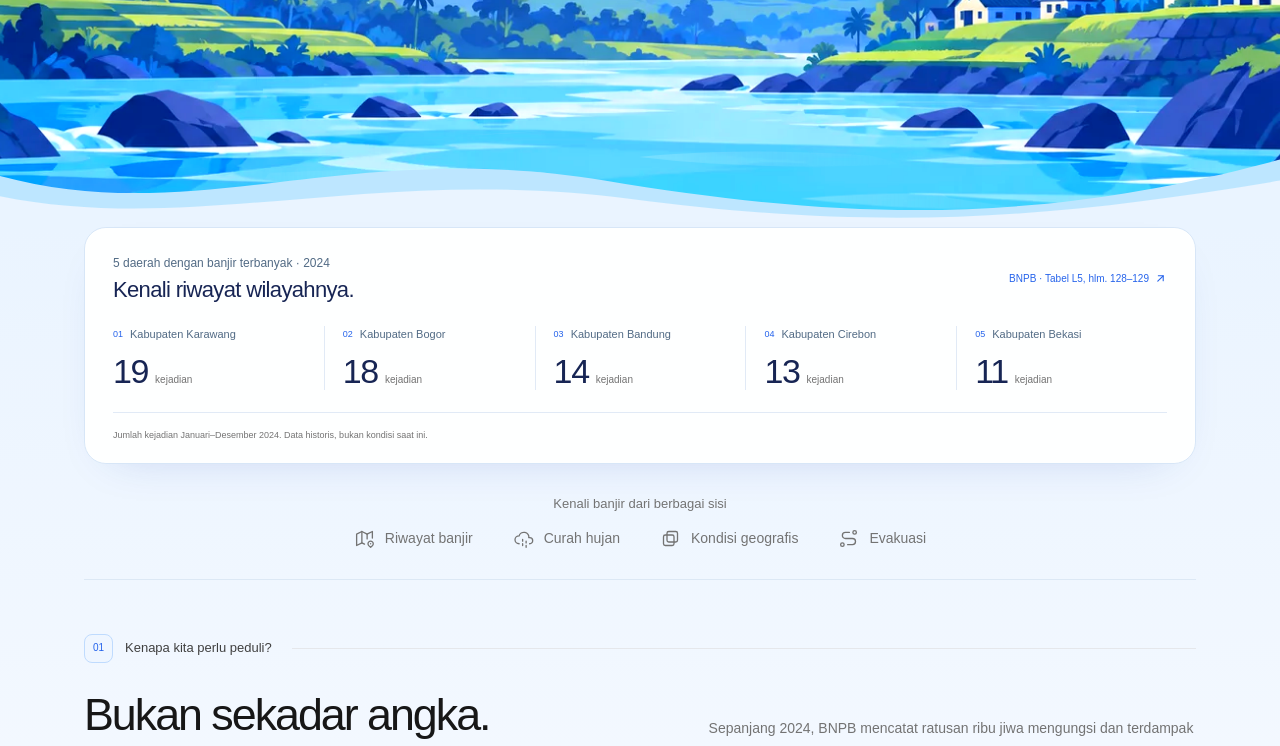
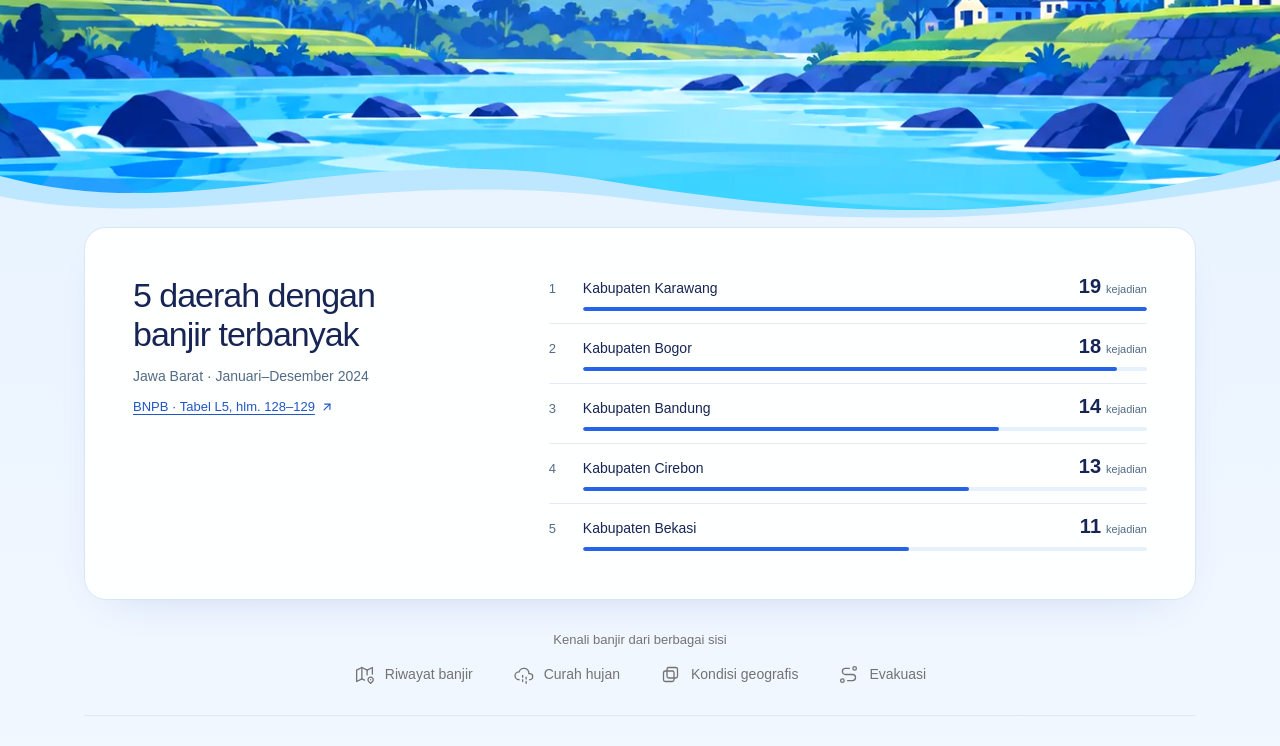
Before and after one commit to bejir-orgz/bejir, a Next.js app in the folder apps/web/: page / in a window 1280 px wide. Shown: the part 570-1316 px from the top of the page. Built offline with nearby package versions, Linux system fonts and the light colour scheme; a web font is replaced by a local one.

Commit message:
fix(landing): improve flood ranking layout

```diff
--- a/apps/web/app/landing/_components/landing-page.tsx
+++ b/apps/web/app/landing/_components/landing-page.tsx
@@ -70,9 +70,30 @@ export function LandingPage() {
 
         <div className={styles.riverContinuation}>
         <MotionReveal className={styles.regionSummary}>
-          <div className={styles.regionSummaryHeading}><div><p>5 daerah dengan banjir terbanyak · 2024</p><h2>Kenali riwayat wilayahnya.</h2></div><a href={floodRankingSource} target="_blank" rel="noreferrer">BNPB · Tabel L5, hlm. 128–129 <IconArrowUpRight size={13} aria-hidden="true" /></a></div>
-          <ol className={styles.regionList}>{topFloodRegions.map((region, i) => <MotionReveal as="li" key={region.code} delay={i * 0.08}><span className={styles.regionName}><small>0{i + 1}</small>{region.name}</span><strong><AnimatedNumber value={region.count} delay={i * 0.08} /><span>kejadian</span></strong></MotionReveal>)}</ol>
-          <p className={styles.regionNote}>Jumlah kejadian Januari–Desember 2024. Data historis, bukan kondisi saat ini.</p>
+          <div className={styles.regionSummaryHeading}>
+            <h2>5 daerah dengan banjir terbanyak</h2>
+            <p>Jawa Barat · Januari–Desember 2024</p>
+            <a href={floodRankingSource} target="_blank" rel="noreferrer">
+              BNPB · Tabel L5, hlm. 128–129 <IconArrowUpRight size={14} aria-hidden="true" />
+            </a>
+          </div>
+          <ol className={styles.regionList} role="list" aria-label="Peringkat kejadian banjir">
+            {topFloodRegions.map((region, i) => (
+              <MotionReveal as="li" key={region.code} delay={i * 0.08}>
+                <span className={styles.regionRank} aria-hidden="true">{i + 1}</span>
+                <span className={styles.regionName}>{region.name}</span>
+                <strong className={styles.regionCount}>
+                  <AnimatedNumber value={region.count} delay={i * 0.08} />
+                  <small>kejadian</small>
+                </strong>
+                <div className={styles.regionBar} aria-hidden="true">
+                  <div style={{ width: `${region.count / topFloodRegions[0].count * 100}%` }}>
+                    <MotionDataBar />
+                  </div>
+                </div>
+              </MotionReveal>
+            ))}
+          </ol>
         </MotionReveal>
         <section className={styles.coverage} aria-label="Cakupan informasi">
           <p>Kenali banjir dari berbagai sisi</p>
--- a/apps/web/app/landing/_components/landing.module.css
+++ b/apps/web/app/landing/_components/landing.module.css
@@ -72,17 +72,50 @@
 
 .heroShore { position: absolute; z-index: 3; bottom: -1px; left: 0; width: 100%; height: 110px; pointer-events: none; }
 .riverContinuation { position: relative; padding: 0 24px; background: linear-gradient(180deg, #eaf4ff, #f5f9ff 65%, #fff); }
-.regionSummary { position: relative; z-index: 4; max-width: 1112px; margin: -3px auto 0; padding: 26px 28px 20px; border: 1px solid #d7e6f7; border-radius: 22px; background: #ffffffeb; box-shadow: 0 16px 45px -30px #1e40af45; }
-.regionSummaryHeading { display: flex; align-items: center; justify-content: space-between; flex-wrap: wrap; gap: 12px; }
-.regionSummaryHeading p { color: #526b85; font-size: 12px; }
-.regionSummary h2 { margin-top: 5px; color: #172554; font-size: 22px; font-weight: 500; letter-spacing: -.03em; }
-.regionSummaryHeading a { display: inline-flex; align-items: center; gap: 5px; color: #2563eb; font-size: 10px; }
-.regionList { display: grid; grid-template-columns: repeat(5, 1fr); gap: 0; margin-top: 24px; list-style: none; }
-.regionList li { padding: 0 18px; border-left: 1px solid #e1eaf6; }.regionList li:first-child { padding-left: 0; border-left: 0; }
-.regionName { display: flex; align-items: center; gap: 7px; color: #526b85; font-size: 11px; }.regionName small { color: #2563eb; font-size: 9px; }
-.regionList strong { display: flex; align-items: baseline; gap: 7px; margin-top: 10px; color: #172554; font-size: 34px; line-height: 1.1; font-weight: 500; letter-spacing: -.04em; font-variant-numeric: tabular-nums; }
-.regionList strong > span:last-child { color: #737373; font-size: 10px; letter-spacing: 0; font-weight: 400; }
-.regionNote { margin-top: 22px; padding-top: 14px; border-top: 1px solid #e1eaf6; color: #737373; font-size: 9px; line-height: 1.8; }
+.regionSummary {
+  position: relative;
+  z-index: 4;
+  display: grid;
+  grid-template-columns: minmax(0, 1fr) minmax(0, 1.7fr);
+  gap: clamp(28px, 5vw, 64px);
+  max-width: 1112px;
+  margin: -3px auto 0;
+  padding: clamp(24px, 4vw, 48px);
+  border: 1px solid #d7e6f7;
+  border-radius: 22px;
+  background: #ffffffeb;
+  box-shadow: 0 16px 45px -30px #1e40af45;
+}
+.regionSummary h2 {
+  color: #172554;
+  font-size: clamp(24px, 3vw, 34px);
+  font-weight: 500;
+  line-height: 1.15;
+  letter-spacing: -.03em;
+  text-wrap: balance;
+}
+.regionSummaryHeading p { margin-top: 12px; color: #526b85; font-size: 14px; }
+.regionSummaryHeading a { display: inline-flex; align-items: center; gap: 5px; margin-top: 10px; color: #2056c6; font-size: 13px; text-decoration: underline; text-underline-offset: 3px; }
+
+.regionList { list-style: none; }
+.regionList li {
+  display: grid;
+  grid-template-columns: 1.5rem minmax(0, 1fr) max-content;
+  align-items: baseline;
+  column-gap: 10px;
+  row-gap: 8px;
+  padding-block: 12px;
+  border-bottom: 1px solid #e1eaf6;
+}
+.regionList li:first-child { padding-top: 0; }
+.regionList li:last-child { padding-bottom: 0; border-bottom: 0; }
+.regionRank { color: #526b85; font-size: 13px; font-variant-numeric: tabular-nums; }
+.regionName { color: #172554; font-size: 14px; font-weight: 500; overflow-wrap: anywhere; }
+.regionCount { display: flex; align-items: baseline; gap: 5px; color: #172554; font-size: 20px; font-weight: 600; line-height: 1; font-variant-numeric: tabular-nums; }
+.regionCount small { color: #526b85; font-size: 11px; font-weight: 400; }
+.regionBar { grid-column: 2 / -1; height: 4px; overflow: hidden; border-radius: 999px; background: #e7f0fd; }
+.regionBar > div { height: 100%; border-radius: inherit; }
+.regionBar span { display: block; height: 100%; border-radius: inherit; background: #2563eb; }
 .heroDescription { max-width: 500px; margin-inline: auto; font-size: 15px; line-height: 1.8; color: #3c5879; }
 .actions { display: flex; flex-wrap: wrap; align-items: center; justify-content: center; gap: 24px; margin-top: 26px; }
 .actions > a:first-child { border-radius: 100px; padding-inline: 24px; box-shadow: 0 5px 15px #2563eb22; }
@@ -211,7 +244,13 @@
 }
 @media (max-width: 380px) { .hero h1 { font-size: 40px; }.mapInfo { grid-template-columns: 1fr; }.mapInfo > a { justify-self: start; }.badge { font-size: 8px; } }
 @media (prefers-reduced-motion: reduce) { .landing *, .landing *::before, .landing *::after { animation: none !important; transition: none !important; } }
-@media (max-width: 760px) { .heroShore { height: 90px; }.riverContinuation { padding-inline: 20px; }.regionSummary { padding: 22px 20px 16px; border-radius: 18px; }.regionSummary h2 { font-size: 21px; }.regionList { grid-template-columns: 1fr; gap: 0; margin-top: 22px; }.regionList li, .regionList li:first-child { display: flex; align-items: center; justify-content: space-between; gap: 16px; padding: 15px 0; border: 0; border-bottom: 1px solid #e1eaf6; }.regionList li:last-child { border-bottom: 0; }.regionName { font-size: 12px; gap: 10px; }.regionName small { display: grid; place-items: center; flex-shrink: 0; width: 26px; height: 26px; border-radius: 7px; background: #eff6ff; font-size: 10px; }.regionList strong { flex-shrink: 0; margin-top: 0; font-size: 28px; gap: 6px; }.riverContinuation .coverage { padding-inline: 0; }.riverContinuation .statsSection { padding-inline: 0; } }
+@media (max-width: 760px) {
+  .heroShore { height: 90px; }
+  .riverContinuation { padding-inline: 20px; }
+  .regionSummary { grid-template-columns: minmax(0, 1fr); gap: 22px; padding: 22px 18px; border-radius: 18px; }
+  .riverContinuation .coverage { padding-inline: 0; }
+  .riverContinuation .statsSection { padding-inline: 0; }
+}
 
 .sectionLabel { display: flex; align-items: center; gap: 12px; margin-bottom: 26px; color: #404040; font-size: 13px; font-weight: 500; line-height: 1.6; letter-spacing: normal; text-transform: none; }
 .sectionLabel::after { content: ""; flex: 1; min-width: 20px; height: 1px; margin-left: 8px; background: #e5e7eb; }
```
